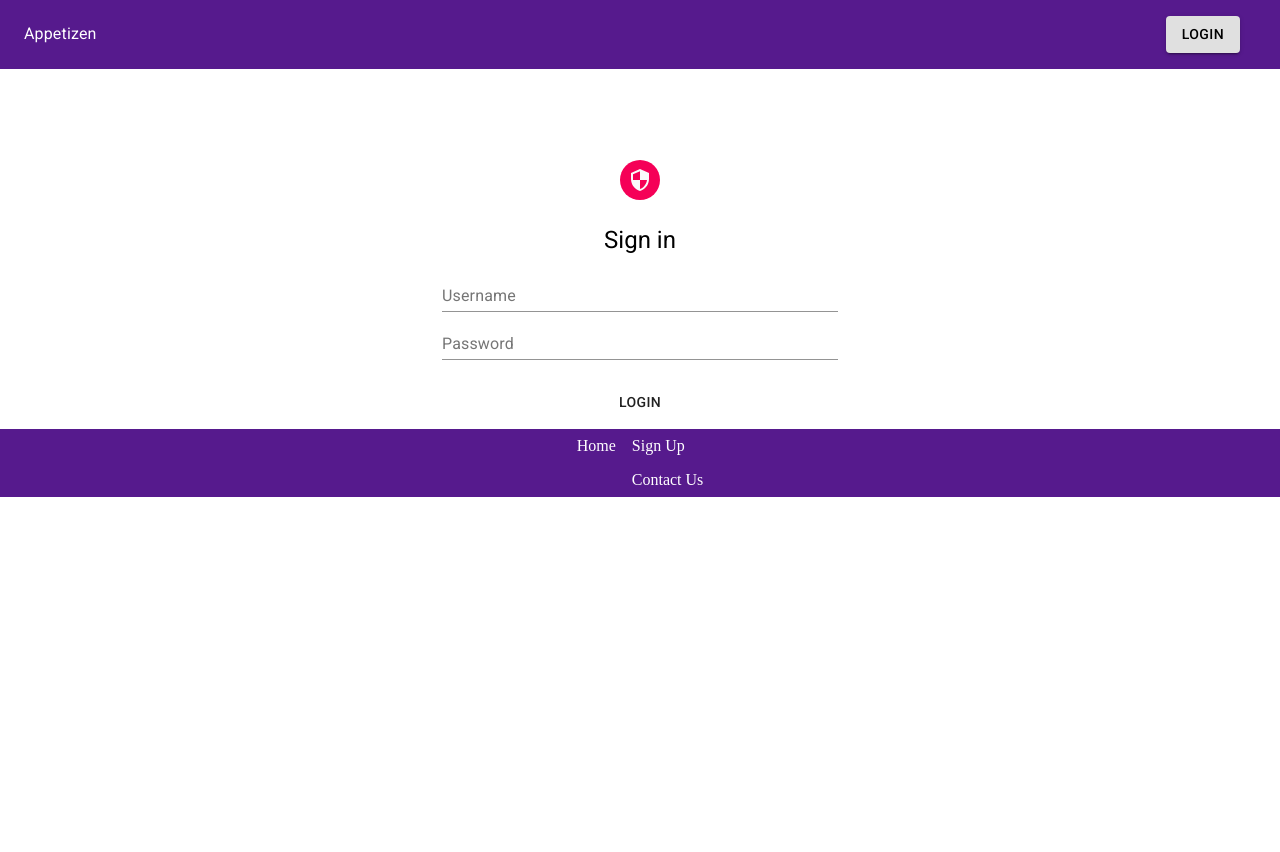
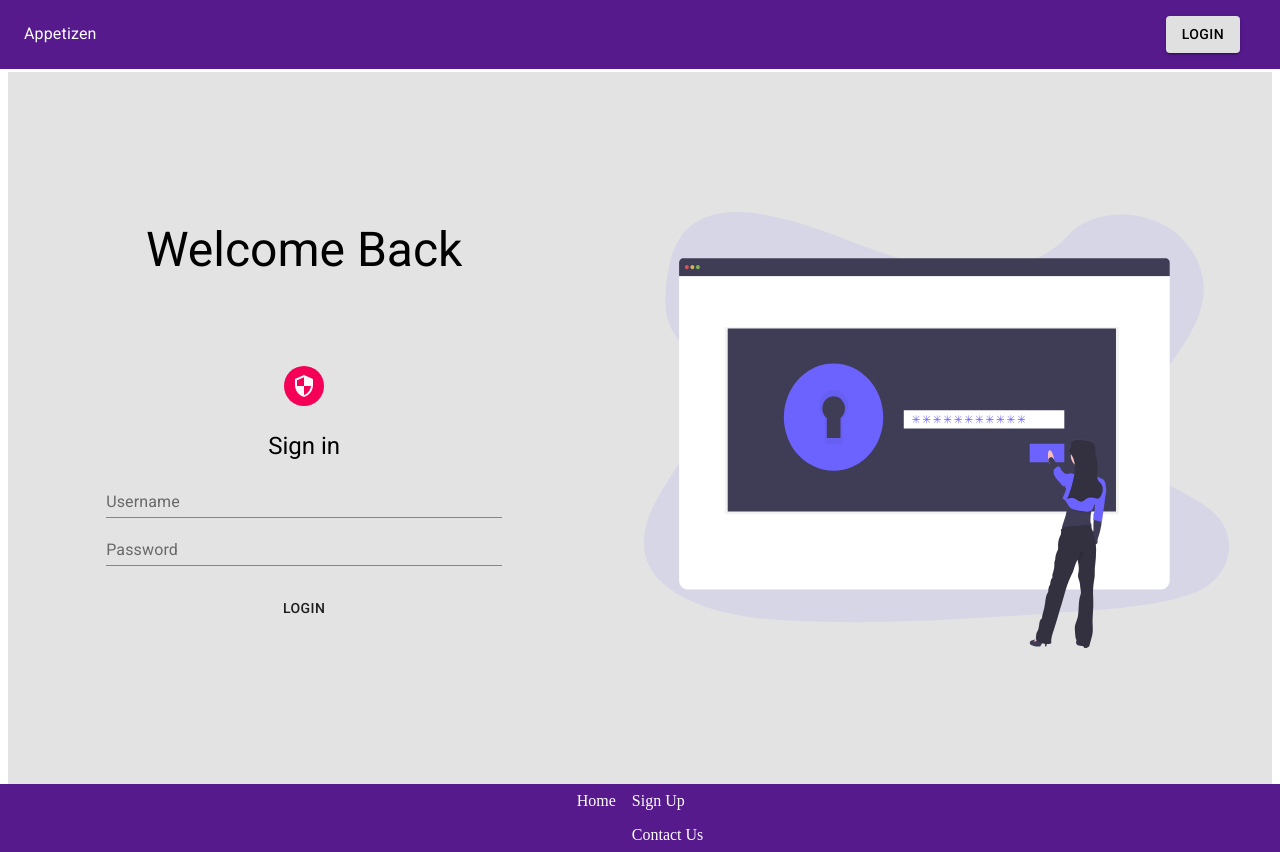
Before and after one commit to pshushereba/appetizen-fe, a React app: page /login in a window 1280 px wide. Before the commit the page ends 800 px from the top, so only its background shows below. Built offline with nearby package versions, Linux system fonts and the light colour scheme.

Commit message:
Fixed login page styling.

```diff
--- a/src/components/Login.js
+++ b/src/components/Login.js
@@ -1,12 +1,43 @@
 import React from "react";
+import LoginForm from "./LoginForm.js";
 import Nav from "./Nav.js";
-import LoginForm from "./LoginForm.js";
+import { makeStyles } from "@material-ui/core/styles";
+import Grid from "@material-ui/core/Grid";
+import Typography from "@material-ui/core/Typography";
+import login_main from "../assets/login_main.svg";
+
+const useStyles = makeStyles((theme) => ({
+  mainContainer: {
+    backgroundColor: "#E3E3E3",
+    height: "90vh",
+  },
+  formContainer: {
+    width: "40%",
+  },
+}));
 
 const Login = () => {
+  const classes = useStyles();
+
   return (
     <>
       <Nav />
-      <LoginForm />
+      <Grid
+        container
+        justify="space-around"
+        alignItems="center"
+        className={classes.mainContainer}
+      >
+        <Grid item className={classes.formContainer}>
+          <Typography variant="h3" gutterBottom="true" align="center">
+            Welcome Back
+          </Typography>
+          <LoginForm />
+        </Grid>
+        <Grid item>
+          <img src={login_main} alt="authentication" />
+        </Grid>
+      </Grid>
     </>
   );
 };
```
Also changed, not shown: src/assets/login_main.svg (added).
